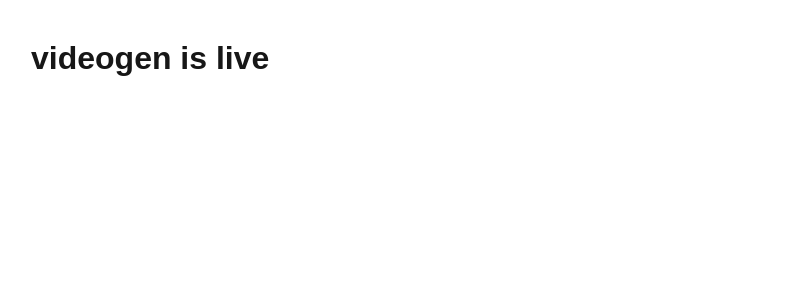
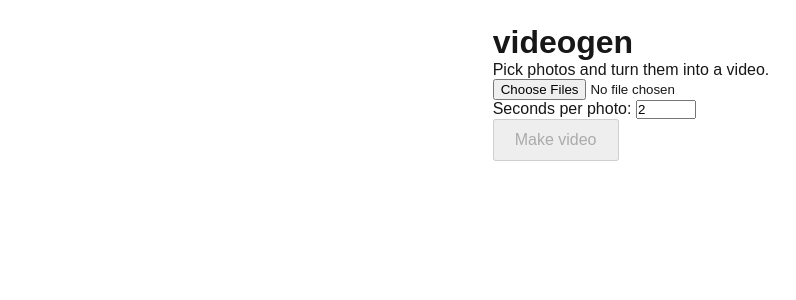
Before and after one commit to akku17126-del/akku17126-9436, a Next.js app: page / in a window 1280 px wide. Shown: the top 300 px of the page, without its empty margins (9-805 px from the left). Built offline with nearby package versions, Linux system fonts and the light colour scheme.

Commit message:
photo slideshow maker

```diff
--- a/app/page.js
+++ b/app/page.js
@@ -1,3 +1,74 @@
+'use client';
+import { useRef, useState } from 'react';
+
 export default function Home() {
-  return <main style={{padding: 40}}><h1>videogen is live</h1></main>;
+  const [files, setFiles] = useState([]);
+  const [secs, setSecs] = useState(2);
+  const [url, setUrl] = useState('');
+  const [busy, setBusy] = useState(false);
+  const canvasRef = useRef(null);
+
+  const load = (f) => new Promise((res) => {
+    const img = new Image();
+    img.onload = () => res(img);
+    img.src = URL.createObjectURL(f);
+  });
+  const wait = (ms) => new Promise((r) => setTimeout(r, ms));
+
+  async function make() {
+    if (!files.length) return;
+    setBusy(true);
+    setUrl('');
+    const imgs = await Promise.all(files.map(load));
+    const c = canvasRef.current;
+    const ctx = c.getContext('2d');
+    const rec = new MediaRecorder(c.captureStream(30));
+    const chunks = [];
+    rec.ondataavailable = (e) => chunks.push(e.data);
+    const done = new Promise((r) => (rec.onstop = r));
+    rec.start();
+    for (const img of imgs) {
+      const end = performance.now() + secs * 1000;
+      while (performance.now() < end) {
+        ctx.fillStyle = '#000';
+        ctx.fillRect(0, 0, 720, 1280);
+        const s = Math.min(720 / img.width, 1280 / img.height);
+        const w = img.width * s;
+        const h = img.height * s;
+        ctx.drawImage(img, (720 - w) / 2, (1280 - h) / 2, w, h);
+        await wait(33);
+      }
+    }
+    rec.stop();
+    await done;
+    setUrl(URL.createObjectURL(new Blob(chunks, { type: 'video/webm' })));
+    setBusy(false);
+  }
+
+  return (
+    <main style={{ padding: 24, maxWidth: 480, margin: '0 auto' }}>
+      <h1>videogen</h1>
+      <p>Pick photos and turn them into a video.</p>
+      <input type="file" accept="image/*" multiple
+        onChange={(e) => setFiles([...e.target.files])} />
+      <p>
+        Seconds per photo:{' '}
+        <input type="number" min="1" max="10" value={secs}
+          onChange={(e) => setSecs(Number(e.target.value) || 2)}
+          style={{ width: 60 }} />
+      </p>
+      <button onClick={make} disabled={busy || !files.length}
+        style={{ padding: '10px 20px', fontSize: 16 }}>
+        {busy ? 'Making video...' : 'Make video'}
+      </button>
+      <canvas ref={canvasRef} width={720} height={1280}
+        style={{ width: 1, height: 1 }} />
+      {url && (
+        <div style={{ marginTop: 20 }}>
+          <video src={url} controls style={{ width: '100%' }} />
+          <p><a href={url} download="videogen.webm">Download video</a></p>
+        </div>
+      )}
+    </main>
+  );
 }
```
